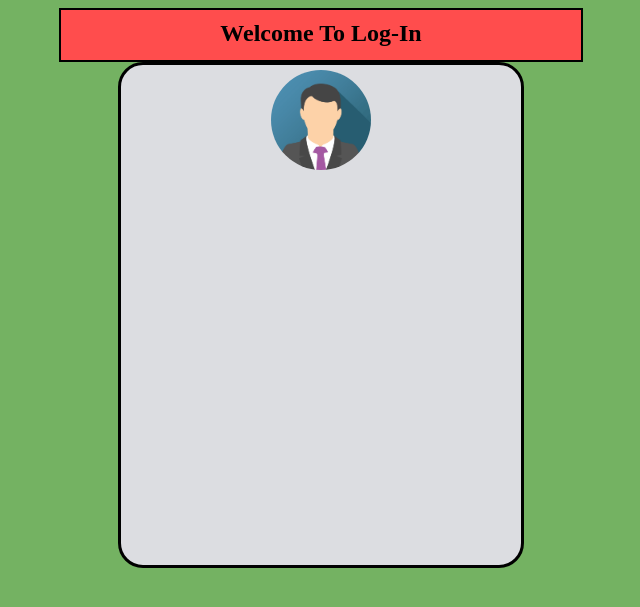
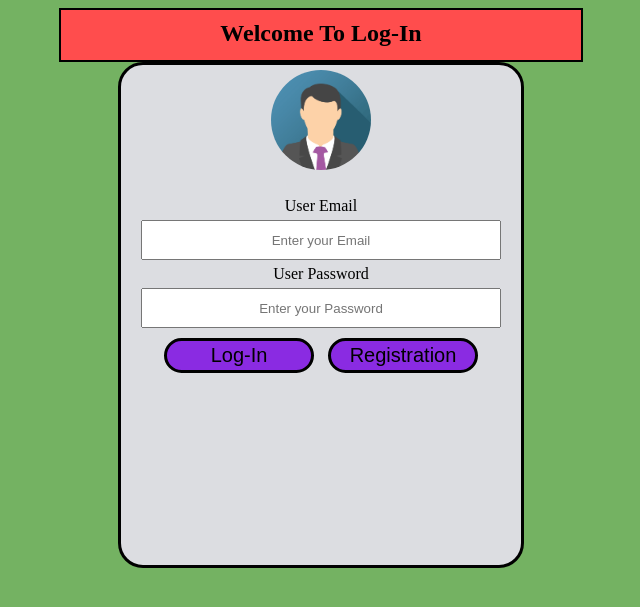
Before and after one commit to iamalamgir/registration_form, a PHP site: page /login.php in a window 1280 px wide. Shown: the top 607 px of the page, without its empty margins (319-959 px from the left). Run offline with PHP 8.4, Linux system fonts and the light colour scheme.

Commit message:
Add_user_login_data_box_and_button

```diff
--- a/login.php
+++ b/login.php
@@ -6,17 +6,30 @@
 
 <!DOCTYPE html>
 <html>
+<head>
     <title>Log-In</title>
     <link rel ="stylesheet" href ="reg.css">
-<head>
+</head>
+<body>
     <h2 class ="header">Welcome To Log-In</h2>
 
     <div class ="box">
-    <center><img src ="img_avatar3.png" alt ="Image" class ="img"></center>
+        <center><img src ="img_avatar3.png" alt ="Image" class ="img"></center>
 
+        <form action ="login.php" method ="POST" align ="center">
+            <br>
+            <label>User Email</label>
+            <input name ="email" type ="email" id ="form" placeholder ="Enter your Email"></input>
+            <br>
+
+            <label>User Password</label>
+            <input name ="pass" type ="password" id ="form" placeholder ="Enter your Password"></input>
+            <br>
+
+            <input name ="login" type ="submit" id ="button" value ="Log-In"></input>
+            <a href ="#"><input name ="reg" type ="button" id ="button" value ="Registration"></input></a>
+        </form>
     </div>
-</head>
-<body>
 
 </body>
 </html>
```
